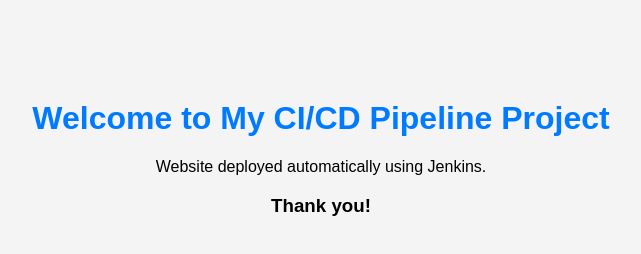
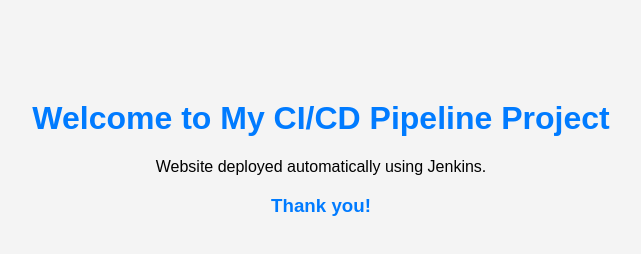
Before and after one commit to bhorbhagwan886/CI-CD-Project, a plain HTML site: page index.html in a window 1280 px wide. Shown: the whole page, without its empty margins (319-960 px from the left). Drawn offline with Linux system fonts and the light colour scheme.

Commit message:
Add h3 styling with blue color

```diff
--- a/style.css
+++ b/style.css
@@ -11,3 +11,7 @@
 h1{
     color:#007bff;
 }
+
+h3{
+ color:#007bff;
+}
```
